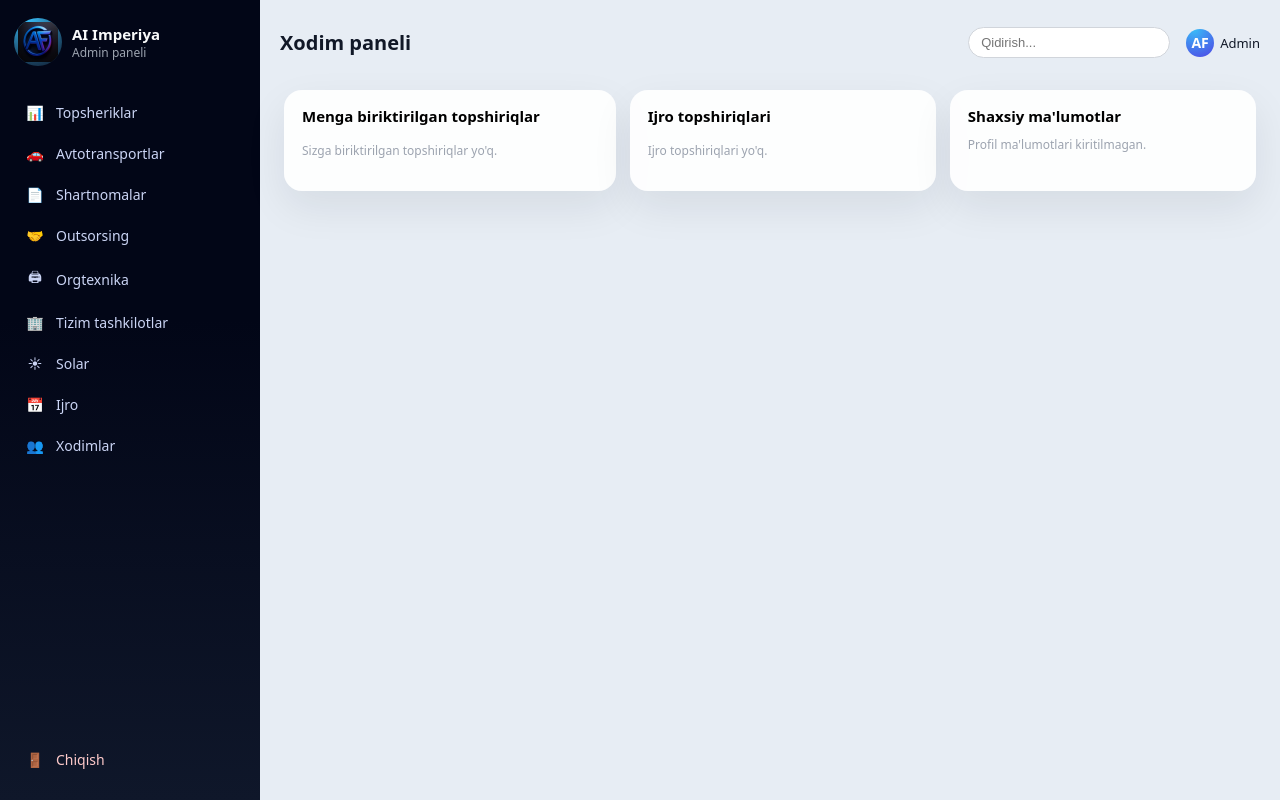
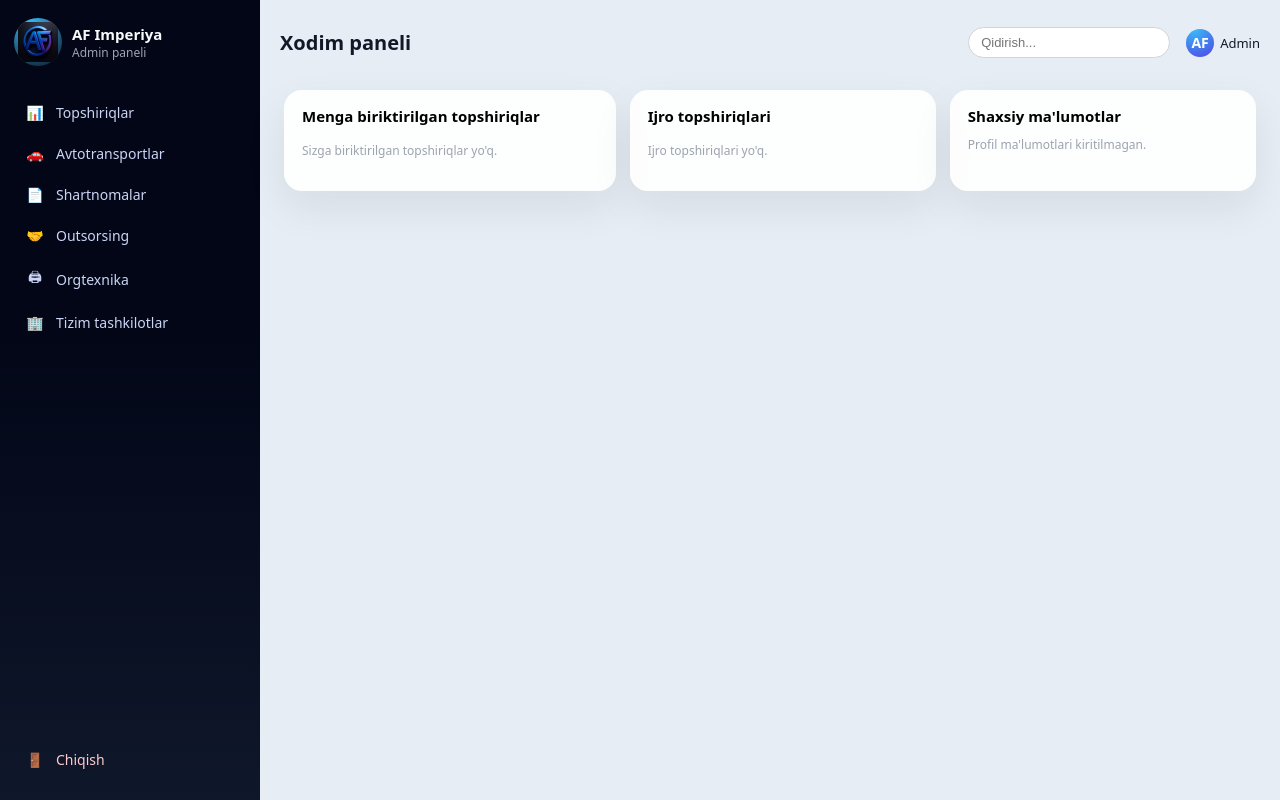
Before and after one commit to Mirfayziev/AF_IMPERIYA, a Flask app: page /employee in a window 1280 px wide. Run offline with Flask 3, Linux system fonts and the light colour scheme; a user stored in the database is signed in.

Commit message:
Update base.html

```diff
--- a/templates/base.html
+++ b/templates/base.html
@@ -16,7 +16,7 @@
                 <img src="{{ url_for('static', filename='img/logo_af.png') }}" class="logo-img" alt="AF logo">
             </div>
             <div class="user-info">
-                <div class="user-name">AI Imperiya</div>
+                <div class="user-name">AF Imperiya</div>
                 <div class="user-role">
                     {% if session.get('user_role') == 'manager' %}Rahbar paneli{% elif session.get('user_role') == 'admin' %}Admin paneli{% else %}Xodim paneli{% endif %}
                 </div>
@@ -25,31 +25,22 @@
 
         <nav class="sidebar-menu">
             <a href="{{ url_for('manager_dashboard') }}" class="menu-item{% if request.endpoint=='manager_dashboard' %} active{% endif %}">
-                <span class="menu-icon">📊</span><span class="menu-text">Topsheriklar</span>
+                <span class="menu-icon">📊</span><span class="menu-text">Topshiriqlar</span>
             </a>
-            <a href="{{ url_for('vehicles_list') }}" class="menu-item{% if request.endpoint.startswith('vehicles_') or request.endpoint=='vehicles_list' %} active{% endif %}">
+            <a href="#" class="menu-item">
                 <span class="menu-icon">🚗</span><span class="menu-text">Avtotransportlar</span>
             </a>
-            <a href="{{ url_for('contracts_list') }}" class="menu-item{% if request.endpoint=='contracts_list' %} active{% endif %}">
+            <a href="#" class="menu-item">
                 <span class="menu-icon">📄</span><span class="menu-text">Shartnomalar</span>
             </a>
-            <a href="{{ url_for('outsourcing_panel') }}" class="menu-item{% if request.endpoint=='outsourcing_panel' %} active{% endif %}">
+            <a href="#" class="menu-item">
                 <span class="menu-icon">🤝</span><span class="menu-text">Outsorsing</span>
             </a>
-            <a href="{{ url_for('orgtech_panel') }}" class="menu-item{% if request.endpoint=='orgtech_panel' %} active{% endif %}">
+            <a href="#" class="menu-item">
                 <span class="menu-icon">🖨</span><span class="menu-text">Orgtexnika</span>
             </a>
-            <a href="{{ url_for('orgs_list') }}" class="menu-item{% if request.endpoint.startswith('orgs_') %} active{% endif %}">
+            <a href="#" class="menu-item">
                 <span class="menu-icon">🏢</span><span class="menu-text">Tizim tashkilotlar</span>
-            </a>
-            <a href="{{ url_for('solar_panel') }}" class="menu-item{% if request.endpoint=='solar_panel' %} active{% endif %}">
-                <span class="menu-icon">☀</span><span class="menu-text">Solar</span>
-            </a>
-            <a href="{{ url_for('ijro_panel') }}" class="menu-item{% if request.endpoint=='ijro_panel' %} active{% endif %}">
-                <span class="menu-icon">📅</span><span class="menu-text">Ijro</span>
-            </a>
-            <a href="{{ url_for('hr_panel') }}" class="menu-item{% if request.endpoint=='hr_panel' %} active{% endif %}">
-                <span class="menu-icon">👥</span><span class="menu-text">Xodimlar</span>
             </a>
         </nav>
 
```
